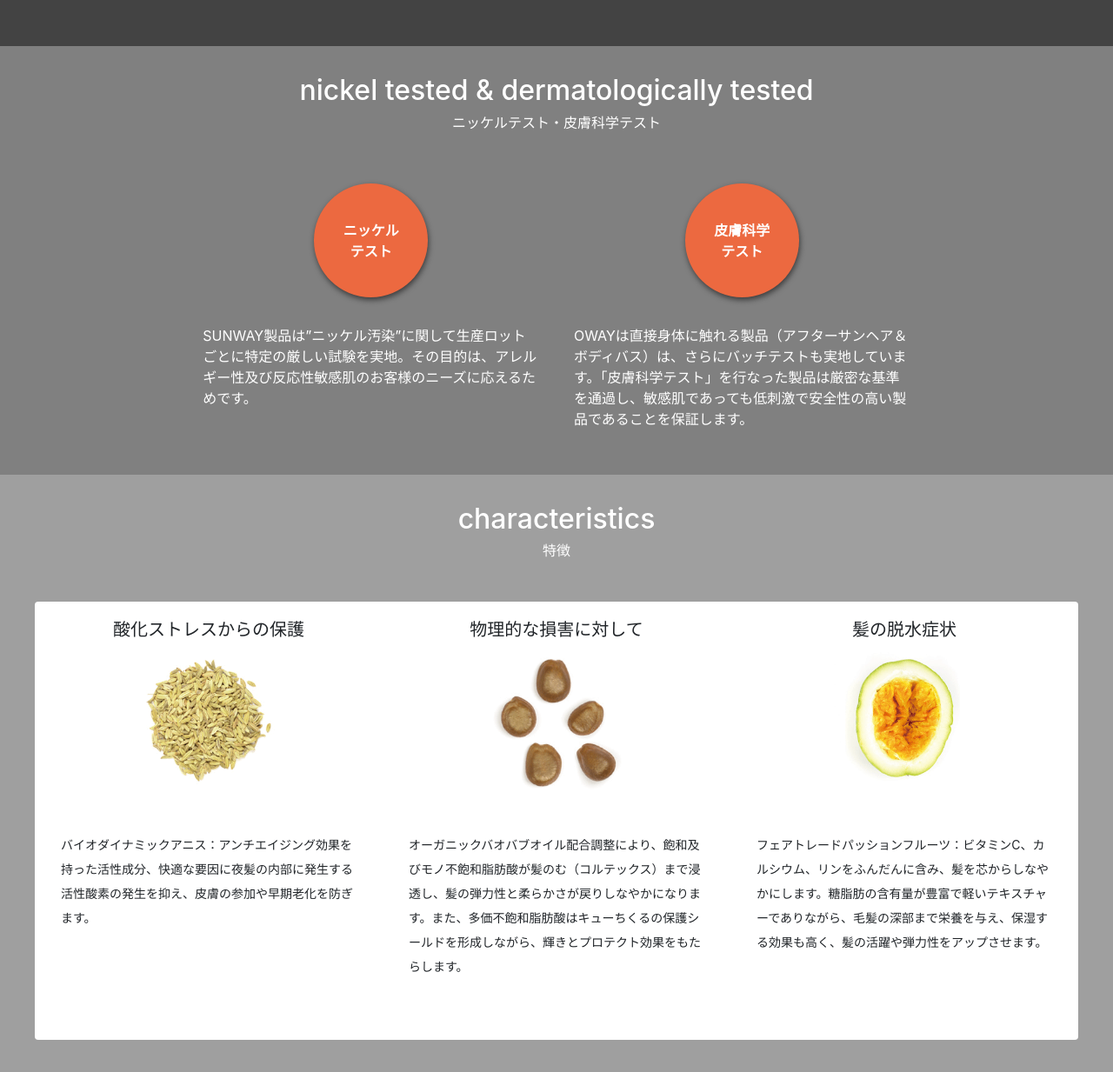
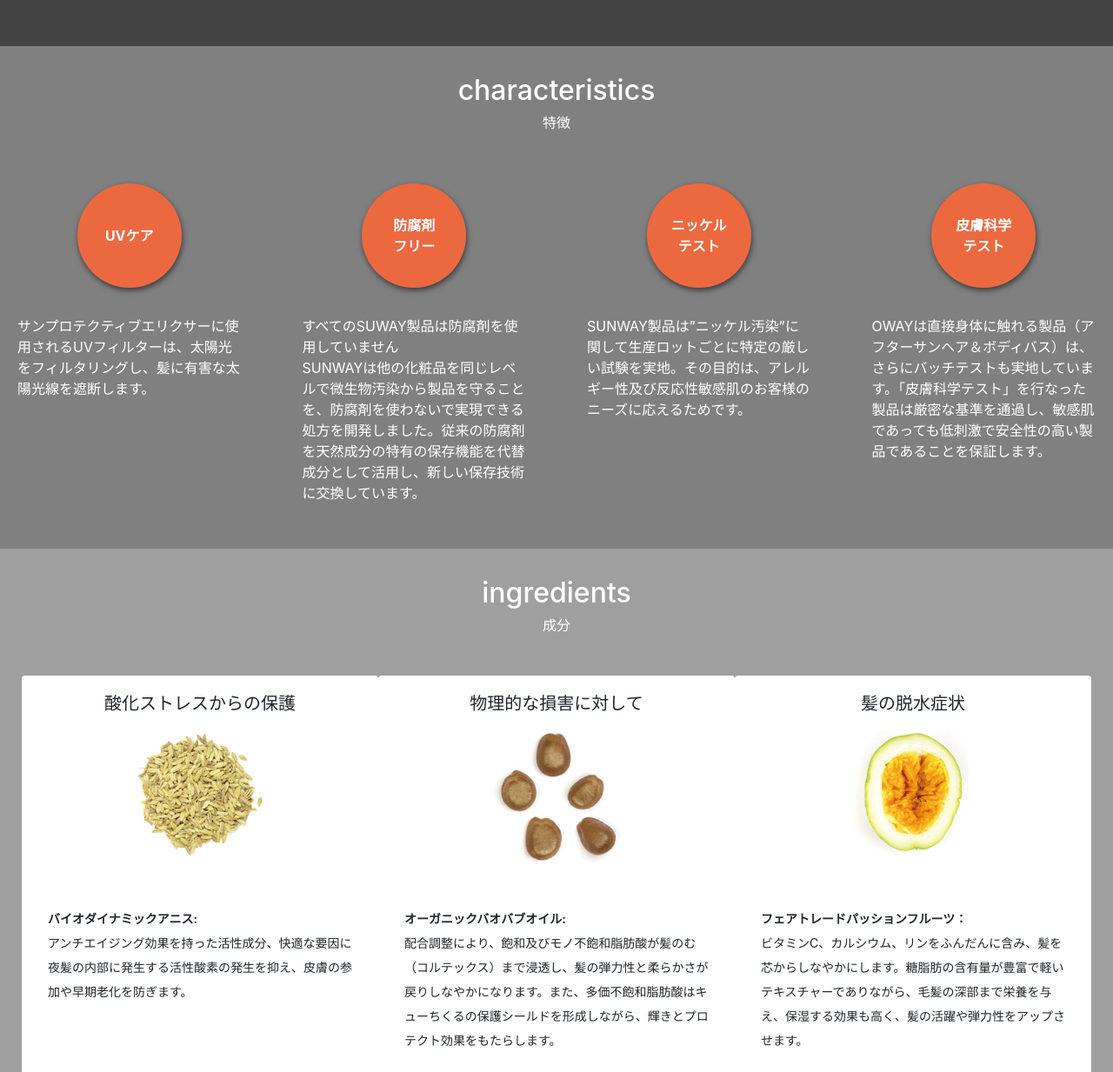
Before and after one commit to if-intense/oway-sunway, a plain HTML site: page index.html in a window 1280 px wide. Shown: the part 1727-2960 px from the top of the page at 87% size. Drawn offline with nearby package versions, Linux system fonts and the light colour scheme.

Commit message:
second commit

```diff
--- a/index.html
+++ b/index.html
@@ -49,50 +49,53 @@
     </div>
 
     <div class="container-fluid pt2">
-      <div class="sect col-lg-8 offset-lg-2 col-md-10 offset-md-1 col-sm-12 col-12">
-        <h2>nickel tested & dermatologically tested</h2>
-        <h4>ニッケルテスト・皮膚科学テスト</h4>
+      <div class="sect">
+        <h2>characteristics</h2>
+        <h4>特徴</h4>
         <div class="row">
-          <!-- <div class="col-lg-6">
-            <div class="circle col-6 mx-auto">
-              <div class="circle__inner">
-                <div class="circle__wrapper">
-                  <div class="circle__content">ニッケル<br>テスト</div>
+
+
+            <div class="card col-lg-3 col-md-6 col-sm-6">
+              <!-- <img class="card-img-top" src="img/img006.png" alt="Card image cap" height="30" width="30"> -->
+              <div class="card-body">
+                <div class="circle col-xl-7 col-lg-8 col-md-6 col-sm-6 col-4 mx-auto">
+                  <div class="circle__inner">
+                    <div class="circle__wrapper">
+                      <div class="circle__content">UVケア</div>
+                    </div>
+                  </div>
+                </div>
+                <!-- <h5 class="card-title">Card title</h5> -->
+                <div class="card-text-area">
+                <p class="card-text">サンプロテクティブエリクサーに使用されるUVフィルターは、太陽光をフィルタリングし、髪に有害な太陽光線を遮断します。</p>
                 </div>
               </div>
             </div>
-            <div class="card">
+
+            <div class="card col-lg-3 col-md-6 col-sm-6">
+              <!-- <img class="card-img-top" src="img/img006.png" alt="Card image cap" height="30" width="30"> -->
               <div class="card-body">
-                <p class="card-text">
-                  SUNWAY製品は”ニッケル汚染”に関して生産ロットごとに特定の厳しい試験を実地。その目的は、アレルギー性及び反応性敏感肌のお客様のニーズに応えるためです。
-                </p>
-              </div>
-            </div>
-          </div> -->
-          <!-- <div class="col-lg-6">
-            <div class="circle col-6 mx-auto">
-              <div class="circle__inner">
-                <div class="circle__wrapper">
-                  <div class="circle__content">皮膚科学<br>テスト</div>
+                <div class="circle col-xl-7 col-lg-8 col-md-6 col-sm-6 col-4 mx-auto">
+                  <div class="circle__inner">
+                    <div class="circle__wrapper">
+                      <div class="circle__content">
+                        <!-- <img src="img/img005.jpg" alt="防腐剤フリー" class="img-fluid" style="border-radius: 50%; display:inline-block; margin-top:-15px;"> -->
+                        防腐剤<br>フリー
+                      </div>
+                    </div>
+                  </div>
+                </div>
+                <!-- <h5 class="card-title">Card title</h5> -->
+                <div class="card-text-area">
+                <p class="card-text">すべてのSUWAY製品は防腐剤を使用していません<br>SUNWAYは他の化粧品を同じレベルで微生物汚染から製品を守ることを、防腐剤を使わないで実現できる処方を開発しました。従来の防腐剤を天然成分の特有の保存機能を代替成分として活用し、新しい保存技術に交換しています。</p>
                 </div>
               </div>
             </div>
-            <div class="card">
-              <div class="card-body">
-                <p class="card-text">
-                OWAYは直接身体に触れる製品（アフターサンヘア＆ボディバス）は、さらにバッチテストも実地しています。「皮膚科学テスト」を行なった製品は厳密な基準を通過し、敏感肌であっても低刺激で安全性の高い製品であることを保証します。
-              </p>
-              </div>
-            </div>
-          </div>
- -->
-          <div class="card-group">
 
-
-            <div class="card">
+            <div class="card col-lg-3 col-md-6 col-sm-6">
               <!-- <img class="card-img-top" src="img/img006.png" alt="Card image cap" height="30" width="30"> -->
               <div class="card-body">
-                <div class="circle col-5 mx-auto">
+                <div class="circle col-xl-7 col-lg-8 col-md-6 col-sm-6 col-4 mx-auto">
                   <div class="circle__inner">
                     <div class="circle__wrapper">
                       <div class="circle__content">ニッケル<br>テスト</div>
@@ -106,10 +109,10 @@
               </div>
             </div>
 
-            <div class="card">
+            <div class="card col-lg-3 col-md-6 col-sm-6">
               <!-- <img class="card-img-top" src="img/img007.png" alt="Card image cap"> -->
               <div class="card-body">
-                <div class="circle col-5 mx-auto">
+                <div class="circle col-xl-7 col-lg-8 col-md-6 col-sm-6 col-4 mx-auto">
                   <div class="circle__inner">
                     <div class="circle__wrapper">
                       <div class="circle__content">皮膚科学<br>テスト</div>
@@ -122,7 +125,7 @@
 
               </div>
             </div>
-          </div>
+
 
 
         </div>
@@ -131,38 +134,38 @@
 
     <div class="container-fluid pt3">
       <div class="sect">
-        <h2>characteristics</h2>
-        <h4>特徴</h4>
-        <div class="card-group mt-5">
-            <div class="card characteristics col-lg-4 col-md-12 col-sm-12">
+        <h2>ingredients</h2>
+        <h4>成分</h4>
+        <div class="mt-5 row justify-content-center">
+            <div class="card characteristics col-lg-4 col-md-6 col-sm-12 mb-4">
               <h5 class="card-title">酸化ストレスからの保護</h5>
               <div class="card-image-top">
                 <img src="img/img01.png" class="img-fluid" alt="バイオダイナミックアニス">
               </div>
               <div class="card-body">
-                <p class="card-text">バイオダイナミックアニス：アンチエイジング効果を持った活性成分、快適な要因に夜髪の内部に発生する活性酸素の発生を抑え、皮膚の参加や早期老化を防ぎます。</p>
+                <p class="card-text"><strong>バイオダイナミックアニス:</strong><br>アンチエイジング効果を持った活性成分、快適な要因に夜髪の内部に発生する活性酸素の発生を抑え、皮膚の参加や早期老化を防ぎます。</p>
               </div>
             </div>
-            <div class="card characteristics col-lg-4 col-md-12 col-sm-12">
+            <div class="card characteristics col-lg-4 col-md-6 col-sm-12 mb-4">
               <h5 class="card-title">物理的な損害に対して</h5>
               <div class="card-image-top">
                 <img src="img/img02.png" class="img-fluid" alt="バイオダイナミックアニス">
               </div>
               <div class="card-body">
-                <p class="card-text">オーガニックバオバブオイル配合調整により、飽和及びモノ不飽和脂肪酸が髪のむ（コルテックス）まで浸透し、髪の弾力性と柔らかさが戻りしなやかになります。また、多価不飽和脂肪酸はキューちくるの保護シールドを形成しながら、輝きとプロテクト効果をもたらします。</p>
+                <p class="card-text"><strong>オーガニックバオバブオイル:</strong><br>配合調整により、飽和及びモノ不飽和脂肪酸が髪のむ（コルテックス）まで浸透し、髪の弾力性と柔らかさが戻りしなやかになります。また、多価不飽和脂肪酸はキューちくるの保護シールドを形成しながら、輝きとプロテクト効果をもたらします。</p>
               </div>
             </div>
-            <div class="card characteristics col-lg-4 col-md-12 col-sm-12">
+            <div class="card characteristics col-lg-4 col-md-6 col-sm-12 mb-4">
               <h5 class="card-title">髪の脱水症状</h5>
               <div class="card-image-top">
                 <img src="img/img03.png" class="img-fluid" alt="バイオダイナミックアニス">
               </div>
               <div class="card-body">
-                <p class="card-text">フェアトレードパッションフルーツ：ビタミンC、カルシウム、リンをふんだんに含み、髪を芯からしなやかにします。糖脂肪の含有量が豊富で軽いテキスチャーでありながら、毛髪の深部まで栄養を与え、保湿する効果も高く、髪の活躍や弾力性をアップさせます。</p>
+                <p class="card-text"><strong>フェアトレードパッションフルーツ：</strong><br>ビタミンC、カルシウム、リンをふんだんに含み、髪を芯からしなやかにします。糖脂肪の含有量が豊富で軽いテキスチャーでありながら、毛髪の深部まで栄養を与え、保湿する効果も高く、髪の活躍や弾力性をアップさせます。</p>
               </div>
             </div>
         </div>
-        <div class="preservative-free col-lg-10 offset-lg-1 col-md-10 offset-md-1 col-sm-12">
+        <!-- <div class="preservative-free col-lg-10 offset-lg-1 col-md-10 offset-md-1 col-sm-12">
           <h2>防腐剤フリー</h2>
           <div class="center-text col-lg-10 col-md-10 col-sm-11 col-12">
             <p>sunwayは他の化粧品を同じレベルで微生物汚染から製品を守ることを、防腐剤を使わないで実現できる処方を開発しました。私たちは従来の防腐剤を新しい保存技術に交換しました。<br>それは天然成分の特有の保存機能を代替成分として活用したものです。</p>
@@ -170,7 +173,7 @@
               <img src="img/img005.jpg" alt="防腐剤フリー" class="img-fluid">
             </div>
           </div>
-        </div>
+        </div> -->
       </div>
     </div>
 
@@ -191,7 +194,7 @@
             </div>
 
             <h3><span>【ステップ 1】</span> 日当たりの前に：サロン内で</h3>
-            <p>日にあたる前、塩素水・海水に入る前などに Sunway bath and maskでトリートメントしてください。<br>
+            <p>日にあたる前、塩素水・海水に入る前などに after-sun hair & body bath と after-sun hair maskでトリートメントしてください。<br>
             芳しい柑橘類のエッセンシャルオイル・バイオダイナミックのウイキョウ、及びアロマセラピーに甘やかしてみてください。</p>
             <div class="row col-lg-6 offset-lg-3">
               <div class="col-lg-6 offset-lg-3 col-6 offset-3">
@@ -199,7 +202,7 @@
               </div>
             </div>
             <h3><span>【ステップ 2】</span> 日当たりしている時：外で</h3>
-            <p>日に当たる前、日に当たっている最中にSun Protective Elixirを髪にスプレーしてください。耐水性で、髪の毛に塩素や砂など長時間の乾燥から守る透明なスクリーンを作ります。</p>
+            <p>日に当たる前、日に当たっている最中にsun protective elixirを髪にスプレーしてください。耐水性で、髪の毛に塩素や砂など長時間の乾燥から守る透明なスクリーンを作ります。</p>
 
             <div class="row col-lg-6 offset-lg-3">
               <div class="col-lg-6 offset-lg-3 col-6 offset-3">
@@ -207,7 +210,7 @@
               </div>
             </div>
             <h3><span>【ステップ 3】</span> 日に当たった後：家で</h3>
-            <p>日に当った後、After Sun Hair & Body Bathで洗うことをお勧めします。髪の毛と身体から、塩味・塩水・砂などの痕跡を優しく取り除きます。滑らかで柔軟の髪の毛をもたらすために、アフターサンヘアマスク利用してください。毛細繊維の水和レベルをもとに戻します。</p>
+            <p>日に当った後、after sun hair & body bathで洗うことをお勧めします。髪の毛と身体から、塩味・塩水・砂などの痕跡を優しく取り除きます。滑らかで柔軟の髪の毛をもたらすために、アフターサンヘアマスク利用してください。毛細繊維の水和レベルをもとに戻します。</p>
 
           </div>
         </div>
```
Also changed, not shown: css/index.scss (+22 -6 lines).
